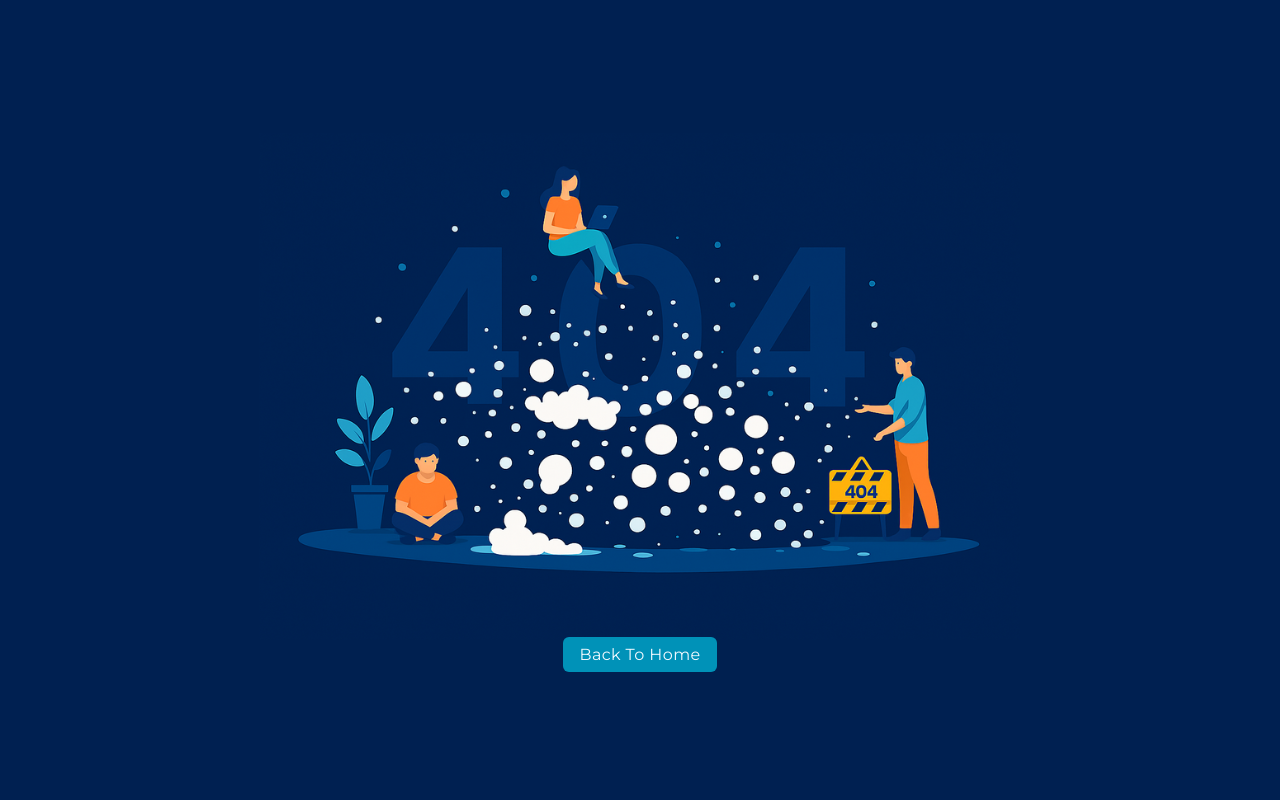
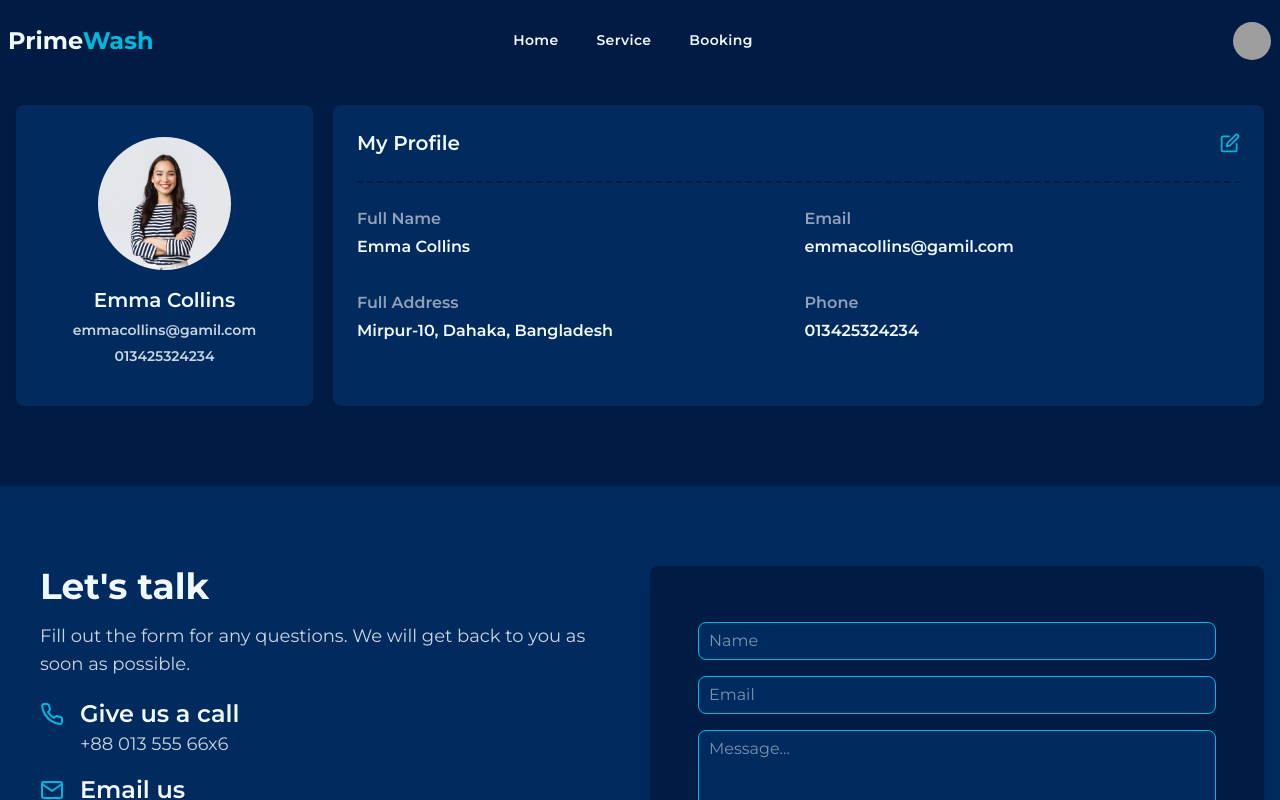
Before and after one commit to AbrRahman/prime-wash-frontend, a React (Vite) app: page /dashboard/profile in a window 1280 px wide. Shown: the top 800 px of the page. Built offline with nearby package versions, Linux system fonts and the light colour scheme; grey boxes are pictures that could not be loaded.

Commit message:
add UserLayout, MyProfilePhoto, ProfileDetails, and MyBookings components; update routing for user dashboard

```diff
--- /dev/null
+++ b/src/component/profile/MyProfilePhoto.tsx
@@ -0,0 +1,23 @@
+import ProfileImage from "../../assets/images/member1.png";
+const MyProfilePhoto = () => {
+  return (
+    <>
+      <div className="flex justify-center w-1/2 mx-auto mb-4">
+        <img src={ProfileImage} alt="" className="w-full rounded-full" />
+      </div>
+      <div className="mt-4 space-y-1.5">
+        <h2 className="text-xl text-center text-sky-50 font-semibold">
+          Emma Collins
+        </h2>
+        <p className="text-sm text-center text-slate-300 font-semibold">
+          emmacollins@gamil.com
+        </p>
+        <p className="text-sm text-center text-slate-300 font-semibold">
+          013425324234
+        </p>
+      </div>
+    </>
+  );
+};
+
+export default MyProfilePhoto;
--- a/src/component/shared/header/Header.tsx
+++ b/src/component/shared/header/Header.tsx
@@ -99,14 +99,27 @@ const Header = () => {
                     className="menu menu-sm dropdown-content bg-brand-secondary rounded-box !z-50 mt-3 w-52 p-2 shadow"
                   >
                     <li className="text-sky-50 hover:bg-cyan-600 focus:bg-cyan-600 transition duration-300 rounded-sm">
-                      <Link to="" className="justify-between">
+                      <Link to="/dashboard/profile" className="justify-between">
                         Profile
-                        <span className="badge">New</span>
                       </Link>
                     </li>
-                    <li>
-                      <a>Settings</a>
+                    <li className="text-sky-50 hover:bg-cyan-600 focus:bg-cyan-600 transition duration-300 rounded-sm">
+                      <Link
+                        to="/dashboard/my-booking"
+                        className="justify-between"
+                      >
+                        My Bookings
+                      </Link>
                     </li>
+                    <li className="text-sky-50 hover:bg-cyan-600 focus:bg-cyan-600 transition duration-300 rounded-sm">
+                      <Link
+                        to="/dashboard/upcoming-booking"
+                        className="justify-between"
+                      >
+                        Upcoming Booking
+                      </Link>
+                    </li>
+
                     <li>
                       <a>Logout</a>
                     </li>
--- /dev/null
+++ b/src/layouts/UserLayout.tsx
@@ -0,0 +1,25 @@
+import { Outlet } from "react-router-dom";
+import MyProfilePhoto from "../component/profile/MyProfilePhoto";
+
+const UserLayout = () => {
+  return (
+    <>
+      <div className="bg-brand-primary ">
+        <div className=" container mx-auto px-4 pt-4 pb-12 lg:pt-6 lg:pb-20">
+          <div className=" grid grid-cols-1 lg:grid-cols-12 gap-5">
+            {/* profile image part */}
+            <div className="lg:col-span-3 bg-brand-secondary rounded-lg shadow px-4 pt-8 pb-10">
+              <MyProfilePhoto />
+            </div>
+            {/* profile details */}
+            <div className="lg:col-span-9 bg-brand-secondary rounded-lg shadow p-6">
+              <Outlet />
+            </div>
+          </div>
+        </div>
+      </div>
+    </>
+  );
+};
+
+export default UserLayout;
--- /dev/null
+++ b/src/pages/myBookings/MyBookings.tsx
@@ -0,0 +1,9 @@
+const MyBookings = () => {
+  return (
+    <div>
+      <h1>My Booking</h1>
+    </div>
+  );
+};
+
+export default MyBookings;
--- /dev/null
+++ b/src/pages/profile/ProfileDetails.tsx
@@ -0,0 +1,168 @@
+import { useState } from "react";
+import { FiEdit } from "react-icons/fi";
+
+const ProfileDetails = () => {
+  const [editProfile, serEditProfile] = useState(false);
+  console.log(editProfile);
+  return (
+    <>
+      <div className="flex justify-between items-center border-b-2 border-dashed pb-6 border-b-brand-primary ">
+        <h1 className="text-xl font-semibold text-sky-50">My Profile</h1>
+        <FiEdit
+          onClick={() => serEditProfile(!editProfile)}
+          className="text-xl font-semibold text-cyan-500 hover:text-cyan-600 transition duration-300 cursor-pointer"
+        />
+      </div>
+      {/* profile info */}
+      {!editProfile ? (
+        <div className="py-6 grid grid-cols-1 lg:grid-cols-2 gap-3">
+          <div className="space-y-8">
+            <div className="space-y-1">
+              <h3 className="text-base text-slate-400 font-semibold">
+                Full Name
+              </h3>
+              <h4 className="text-base text-sky-50 font-semibold">
+                Emma Collins
+              </h4>
+            </div>
+            <div className="space-y-1">
+              <h3 className="text-base text-slate-400 font-semibold">
+                Full Address
+              </h3>
+              <h4 className="text-base text-sky-50 font-semibold">
+                Mirpur-10, Dahaka, Bangladesh
+              </h4>
+            </div>
+          </div>
+          <div>
+            <div className="space-y-8">
+              <div className="space-y-1">
+                <h3 className="text-base text-slate-400 font-semibold">
+                  Email
+                </h3>
+                <h4 className="text-base text-sky-50 font-semibold">
+                  emmacollins@gamil.com
+                </h4>
+              </div>
+              <div className="space-y-1">
+                <h3 className="text-base text-slate-400 font-semibold">
+                  Phone
+                </h3>
+                <h4 className="text-base text-sky-50 font-semibold">
+                  013425324234
+                </h4>
+              </div>
+            </div>
+          </div>
+        </div>
+      ) : (
+        // profile edit part
+        <div>
+          {/* profile info change */}
+          <form action="">
+            <div className="py-6 grid grid-cols-1 lg:grid-cols-2 gap-3">
+              <div className="space-y-8">
+                <div className="space-y-1">
+                  <h3 className="text-base text-slate-400 font-semibold">
+                    Full Name
+                  </h3>
+                  <input
+                    type="text"
+                    value="Emma Collins"
+                    className=" text-slate-300 bg-brand-primary  w-full border-1 border-cyan-500 rounded-lg focus:border-sky-50  px-2.5 py-1.5"
+                  />
+                </div>
+                <div className="space-y-1">
+                  <h3 className="text-base text-slate-400 font-semibold">
+                    Full Address
+                  </h3>
+                  <input
+                    type="text"
+                    value="Mirpur-10, Dahaka, Bangladesh"
+                    className=" text-slate-300 bg-brand-primary  w-full border-1 border-cyan-500 rounded-lg focus:border-sky-50  px-2.5 py-1.5"
+                  />
+                </div>
+              </div>
+              <div>
+                <div className="space-y-8">
+                  <div className="space-y-1">
+                    <h3 className="text-base text-slate-400 font-semibold">
+                      Email
+                    </h3>
+                    <input
+                      type="text"
+                      value="emmacollins@gamil.com"
+                      className=" text-slate-300 bg-brand-primary  w-full border-1 border-cyan-500 rounded-lg focus:border-sky-50  px-2.5 py-1.5"
+                    />
+                  </div>
+                  <div className="space-y-1">
+                    <h3 className="text-base text-slate-400 font-semibold">
+                      Phone
+                    </h3>
+                    <input
+                      type="text"
+                      value="013425324234"
+                      className=" text-slate-300 bg-brand-primary  w-full border-1 border-cyan-500 rounded-lg focus:border-sky-50  px-2.5 py-1.5"
+                    />
+                  </div>
+                </div>
+              </div>
+            </div>
+            <button className="text-sky-50 bg-cyan-600 px-4 py-1.5 rounded-md hover:bg-cyan-500 transition-colors duration-300 tracking-wide cursor-pointer">
+              Save Change
+            </button>
+          </form>
+          {/* pass word change */}
+          <div>
+            <div className="border-b-2 border-dashed py-3 mt-5 border-b-brand-primary ">
+              <h1 className="text-base font-semibold text-sky-50">
+                Password Change
+              </h1>
+            </div>
+            <form action="" className="my-5">
+              <div>
+                <div className="space-y-1">
+                  <h3 className="text-base text-slate-400 font-semibold">
+                    Old Password
+                  </h3>
+                  <input
+                    type="password"
+                    placeholder="Enter your ond password"
+                    className=" text-slate-300 bg-brand-primary  w-full border-1 border-cyan-500 rounded-lg focus:border-sky-50  px-2.5 py-1.5"
+                  />
+                </div>
+                <div className="py-6 grid grid-cols-1 lg:grid-cols-2 gap-3">
+                  <div className="space-y-1">
+                    <h3 className="text-base text-slate-400 font-semibold">
+                      New Password
+                    </h3>
+                    <input
+                      type="password"
+                      placeholder="Enter new password"
+                      className=" text-slate-300 bg-brand-primary  w-full border-1 border-cyan-500 rounded-lg focus:border-sky-50  px-2.5 py-1.5"
+                    />
+                  </div>
+                  <div className="space-y-1">
+                    <h3 className="text-base text-slate-400 font-semibold">
+                      Confirm Password
+                    </h3>
+                    <input
+                      type="password"
+                      placeholder="Confirm password"
+                      className=" text-slate-300 bg-brand-primary  w-full border-1 border-cyan-500 rounded-lg focus:border-sky-50  px-2.5 py-1.5"
+                    />
+                  </div>
+                </div>
+              </div>
+              <button className="text-sky-50 bg-cyan-600 px-4 py-1.5 rounded-md hover:bg-cyan-500 transition-colors duration-300 tracking-wide cursor-pointer">
+                Change Password
+              </button>
+            </form>
+          </div>
+        </div>
+      )}
+    </>
+  );
+};
+
+export default ProfileDetails;
```
Also changed, not shown: src/routes/AppRouter.tsx (+18 -1 lines).
